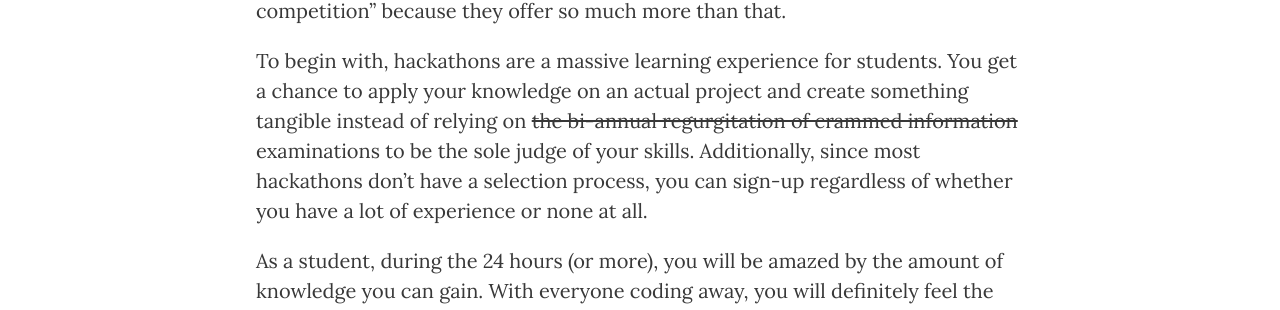
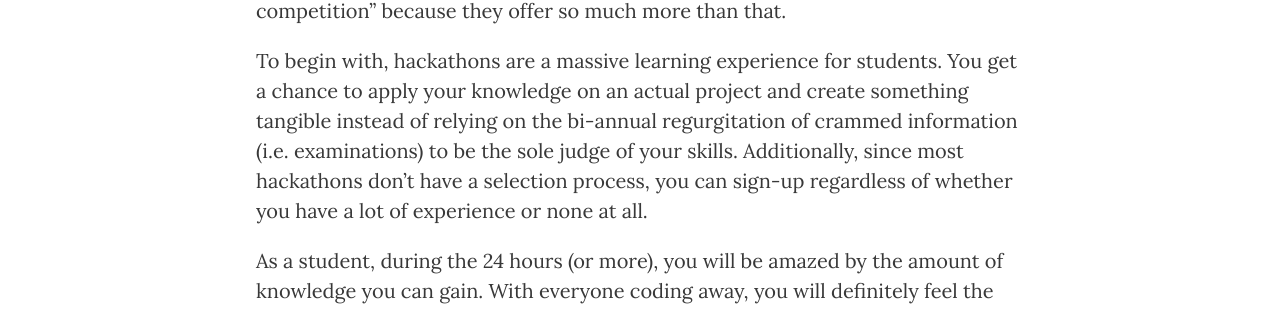
Before and after one commit to SuyashLakhotia/blog, a Jekyll site: the page built from _posts/2017-05-03-why-should-every-tech-major-go-to-hackathons.md, in a window 1280 px wide. Shown: the part 616-926 px from the top of the page. Built offline with Jekyll 4.4.1, drawn with Linux system fonts in a browser that asks for light colours; nearby versions of some CDN libraries.

```diff
--- a/_posts/2017-05-03-why-should-every-tech-major-go-to-hackathons.md
+++ b/_posts/2017-05-03-why-should-every-tech-major-go-to-hackathons.md
@@ -13,7 +14,7 @@ excerpt_separator: <!--excerpt-->
 
 <!--excerpt-->
 
-To begin with, hackathons are a massive learning experience for students. You get a chance to apply your knowledge on an actual project and create something tangible instead of relying on ~~the bi-annual regurgitation of crammed information~~ examinations to be the sole judge of your skills. Additionally, since most hackathons don't have a selection process, you can sign-up regardless of whether you have a lot of experience or none at all.
+To begin with, hackathons are a massive learning experience for students. You get a chance to apply your knowledge on an actual project and create something tangible instead of relying on the bi-annual regurgitation of crammed information (i.e. examinations) to be the sole judge of your skills. Additionally, since most hackathons don't have a selection process, you can sign-up regardless of whether you have a lot of experience or none at all.
 
 As a student, during the 24 hours (or more), you will be amazed by the amount of knowledge you can gain. With everyone coding away, you will definitely feel the urge to do the same and Google & Stack Overflow will become your new best friends. In addition to learning by yourself, you will also grow as a developer through others around you. This is because hackathons are also inherently social events where you can interact with like-minded people and talk about their latest projects as well as their preferred tools and resources. This will give you a chance to network with and become part of the local developer community. Additionally, if you're at a hackathon organized or sponsored by a top tech firm, you may even get a chance to network with their employees, which may prove very useful during your search for internships and full-time opportunities.
 
```
Also changed, not shown: other parts of _posts/2017-05-03-why-should-every-tech-major-go-to-hackathons.md (+1 -0 lines), .jekyll-crosspost_to_medium/medium_crossposted.yml (added).
